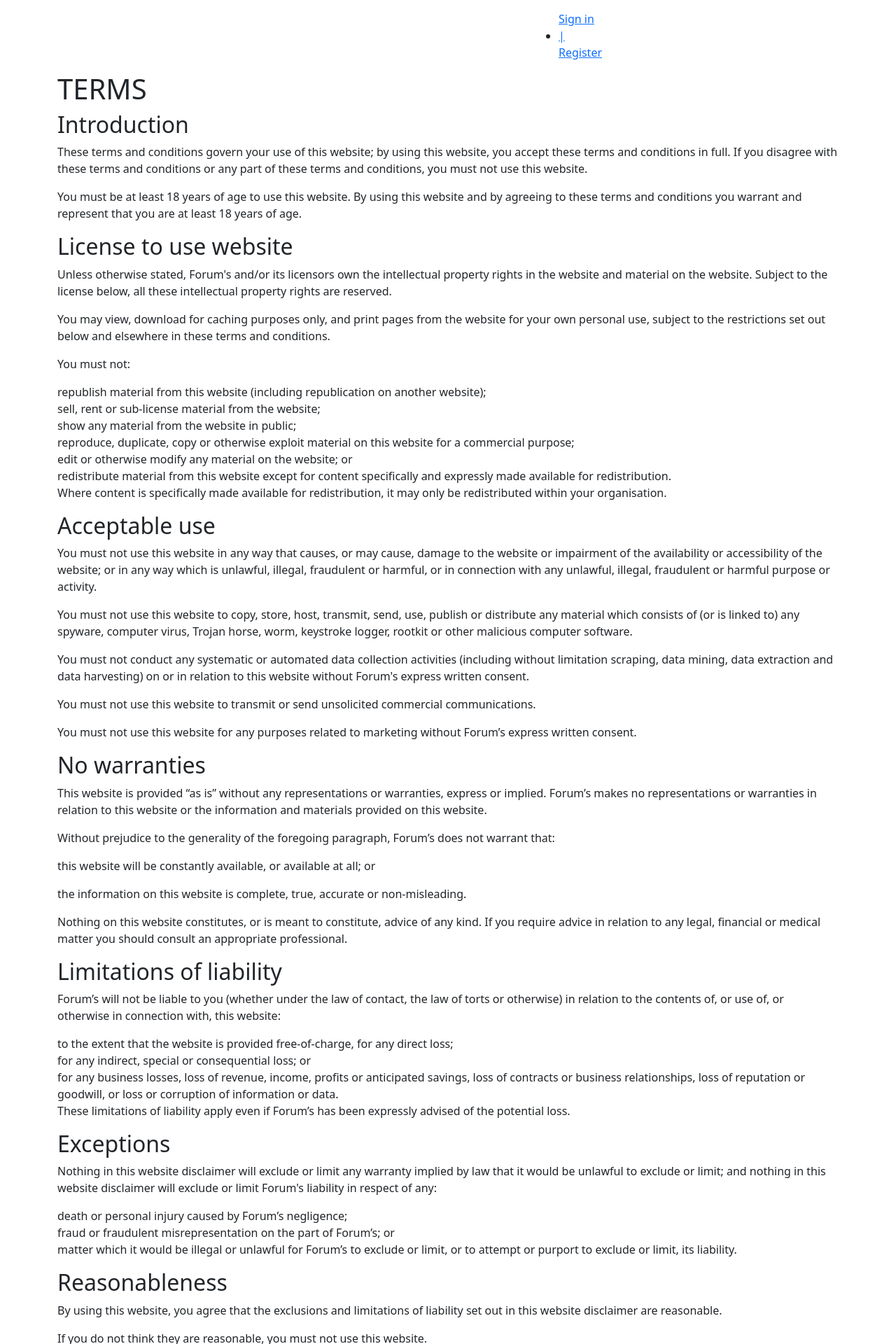
After one commit to ekaikas/Project_Team11, a PHP site: page /Forum/terms.php in a window 1280 px wide. The commit adds this page. Shown: the part 901-2821 px from the top of the page at 70% size. Run offline with PHP 8.4, Linux system fonts and the light colour scheme.

Commit message:
terms page
author updated in header

```diff
--- a/Forum/dress_code.php
+++ b/Forum/dress_code.php
@@ -2,7 +2,6 @@
     $title = "Dress Code-Forum";
     $meta_desc = "Forum Nightclub Dress Code";
     $meta_keywords = "dress code, forum, dress rules, smart casual, attire, wardrobe, fashionable";
-    $meta_authors = "Team 11 aka The Forum";
     $css = "";
     include "header.php";
 ?>
--- a/Forum/header.php
+++ b/Forum/header.php
@@ -4,7 +4,7 @@
     <meta charset="UTF-8">
     <meta name="description" content=<?php echo "$meta_desc";?>>
     <meta name="keywords" content=<?php echo "$meta_keywords";?>>
-    <meta name="author" content=<?php echo "$meta_authors";?>>
+    <meta name="author" content="Team 11 aka The Forum">
     <meta name="viewport" content="width=device-width, initial-scale=1.0">
     <!--bootstrap-->
     <link href="https://cdn.jsdelivr.net/npm/bootstrap@5.0.0-beta1/dist/css/bootstrap.min.css" rel="stylesheet" integrity=
--- /dev/null
+++ b/Forum/terms.php
@@ -0,0 +1,173 @@
+<?php
+    $title = "Terms-Forum";
+    $meta_desc = "Forum Nightclub Terms of Service";
+    $meta_keywords = "terms of service, contract, obligations, regulations, policy";
+    $css = "";
+    include "header.php";
+?>
+
+<div class="container bod">
+    <h1>TERMS</h1>
+    <h2>Introduction</h2>
+    <p>
+        These terms and conditions govern your use of this website; by using this website, you accept these terms and conditions in
+        full. If you disagree with these terms and conditions or any part of these terms and conditions, you must not use this
+        website.
+    </p>
+    <p>
+        You must be at least 18 years of age to use this website. By using this website and by agreeing to these terms and conditions
+         you warrant and represent that you are at least 18 years of age.
+    </p>
+    <h2>License to use website</h2>
+    <p>
+        Unless otherwise stated, Forum's and/or its licensors own the intellectual property rights in the website and material on the
+        website. Subject to the license below, all these intellectual property rights are reserved.
+    </p>
+    <p>
+        You may view, download for caching purposes only, and print pages from the website for your own personal use, subject to the
+        restrictions set out below and elsewhere in these terms and conditions.
+    </p>
+    <p>You must not:</p>
+    <p>
+        republish material from this website (including republication on another website);<br>
+        sell, rent or sub-license material from the website;<br>
+        show any material from the website in public;<br>
+        reproduce, duplicate, copy or otherwise exploit material on this website for a commercial purpose;<br>
+        edit or otherwise modify any material on the website; or <br>
+        redistribute material from this website except for content specifically and expressly made available for redistribution. <br>
+        Where content is specifically made available for redistribution, it may only be redistributed within your organisation.
+    </p>
+    <h2>Acceptable use</h2>
+    <p>
+        You must not use this website in any way that causes, or may cause, damage to the website or impairment of the availability
+        or accessibility of the website; or in any way which is unlawful, illegal, fraudulent or harmful, or in connection with any
+        unlawful, illegal, fraudulent or harmful purpose or activity.
+    </p>
+    <p>
+        You must not use this website to copy, store, host, transmit, send, use, publish or distribute any material which consists
+        of (or is linked to) any spyware, computer virus, Trojan horse, worm, keystroke logger, rootkit or other malicious computer
+        software.
+    </p>
+    <p>
+        You must not conduct any systematic or automated data collection activities (including without limitation scraping, data
+        mining, data extraction and data harvesting) on or in relation to this website without Forum's express written consent.
+    </p>
+    <p>
+        You must not use this website to transmit or send unsolicited commercial communications.
+    </p>
+    <p>
+        You must not use this website for any purposes related to marketing without Forum’s express written consent.
+    </p>
+    <h2>No warranties</h2>
+    <p>
+        This website is provided “as is” without any representations or warranties, express or implied. Forum’s makes no representations
+        or warranties in relation to this website or the information and materials provided on this website.
+    </p>
+    <p>
+        Without prejudice to the generality of the foregoing paragraph, Forum’s does not warrant that:
+    </p>
+    <p>
+        this website will be constantly available, or available at all; or
+    </p>
+    <p>
+        the information on this website is complete, true, accurate or non-misleading.
+    </p>
+    <p>
+        Nothing on this website constitutes, or is meant to constitute, advice of any kind. If you require advice in relation to
+        any legal, financial or medical matter you should consult an appropriate professional.
+    </p>
+    <h2>Limitations of liability</h2>
+    <p>
+        Forum’s will not be liable to you (whether under the law of contact, the law of torts or otherwise) in relation to the contents
+        of, or use of, or otherwise in connection with, this website:
+    </p>
+    <p>
+        to the extent that the website is provided free-of-charge, for any direct loss; <br>
+        for any indirect, special or consequential loss; or <br>
+        for any business losses, loss of revenue, income, profits or anticipated savings, loss of contracts or business relationships,
+        loss of reputation or goodwill, or loss or corruption of information or data. <br>
+        These limitations of liability apply even if Forum’s has been expressly advised of the potential loss.
+    </p>
+    <h2>Exceptions</h2>
+    <p>
+        Nothing in this website disclaimer will exclude or limit any warranty implied by law that it would be unlawful to exclude or
+        limit; and nothing in this website disclaimer will exclude or limit Forum's liability in respect of any:
+    </p>
+    <p>
+        death or personal injury caused by Forum’s negligence; <br>
+        fraud or fraudulent misrepresentation on the part of Forum’s; or <br>
+        matter which it would be illegal or unlawful for Forum’s to exclude or limit, or to attempt or purport to exclude or limit,
+        its liability.
+    </p>
+    <h2>Reasonableness</h2>
+    <p>
+        By using this website, you agree that the exclusions and limitations of liability set out in this website disclaimer are reasonable.
+    </p>
+    <p>
+        If you do not think they are reasonable, you must not use this website.
+    </p>
+    <h2>Other parties</h2>
+    <p>
+        You accept that, as a limited liability entity, Forum’s has an interest in limiting the personal liability of its officers and
+        employees. You agree that you will not bring any claim personally against Forum's officers or employees in respect of any losses you
+        suffer in connection with the website.
+    </p>
+    <p>
+        Without prejudice to the foregoing paragraph, you agree that the limitations of warranties and liability set out in this website
+        disclaimer will protect Forum's officers, employees, agents, subsidiaries, successors, assigns and sub-contractors as well as Forum's.
+    </p>
+    <h2>Unenforceable provisions</h2>
+    <p>
+        If any provision of this website disclaimer is, or is found to be, unenforceable under applicable law, that will not affect
+        the enforceability of the other provisions of this website disclaimer.
+    </p>
+    <h2>Indemnity</h2>
+    <p>
+        You hereby indemnify Forum’s and undertake to keep Forum’s indemnified against any losses, damages, costs, liabilities and expenses
+        (including without limitation legal expenses and any amounts paid by Forum's to a third party in settlement of a claim or dispute
+        on the advice of Forum's legal advisers) incurred or suffered by Forum's arising out of any breach by you of any provision of these
+        terms and conditions, or arising out of any claim that you have breached any provision of these terms and conditions.
+    </p>
+    <h2>Breaches of these terms and conditions</h2>
+    <p>
+        Without prejudice to Forum's other rights under these terms and conditions, if you breach these terms and conditions in any way,
+        Forum's may take such action as Forum's deems appropriate to deal with the breach, including suspending your access to the website,
+        prohibiting you from accessing the website, blocking computers using your IP address from accessing the website, contacting your
+        internet service provider to request that they block your access to the website and/or bringing court proceedings against you.
+    </p>
+    <h2>Variation</h2>
+    <p>Forum's may revise these terms and conditions from time-to-time. Revised terms and conditions will apply to the use of this website
+        from the date of the publication of the revised terms and conditions on this website. Please check this page regularly to ensure you
+        are familiar with the current version.
+    </p>
+    <h2>Assignment</h2>
+    <p>Forum's may transfer, sub-contract or otherwise deal with Forum's rights and/or obligations under these terms and conditions without
+        notifying you or obtaining your consent.
+    </p>
+    <p>
+        You may not transfer, sub-contract or otherwise deal with your rights and/or obligations under these terms and conditions.
+    </p>
+    <h2>Severability</h2>
+    <p>
+        If a provision of these terms and conditions is determined by any court or other competent authority to be unlawful and/or unenforceable,
+         the other provisions will continue in effect. If any unlawful and/or unenforceable provision would be lawful or enforceable if part of
+         it were deleted, that part will be deemed to be deleted, and the rest of the provision will continue in effect.
+    </p>
+    <h2>Entire agreement</h2>
+    <p>
+        These terms and conditions constitute the entire agreement between you and Forum's in relation to your use of this website, and
+        supersede all previous agreements in respect of your use of this website.
+    </p>
+    <h2>Law and jurisdiction</h2>
+    <p>
+        These terms and conditions will be governed by and construed in accordance with GOVERNING LAW, and any disputes relating to
+        these terms and conditions will be subject to the non-exclusive jurisdiction of the courts of JURISDICTION.
+    </p>
+    <h2>Forum's details</h2>
+    <p>
+        Forum's address is 828 8th Avenue New York, NY 10001 United States.
+    </p>
+</div>
+
+<?php include "footer.php";
+?>
```
